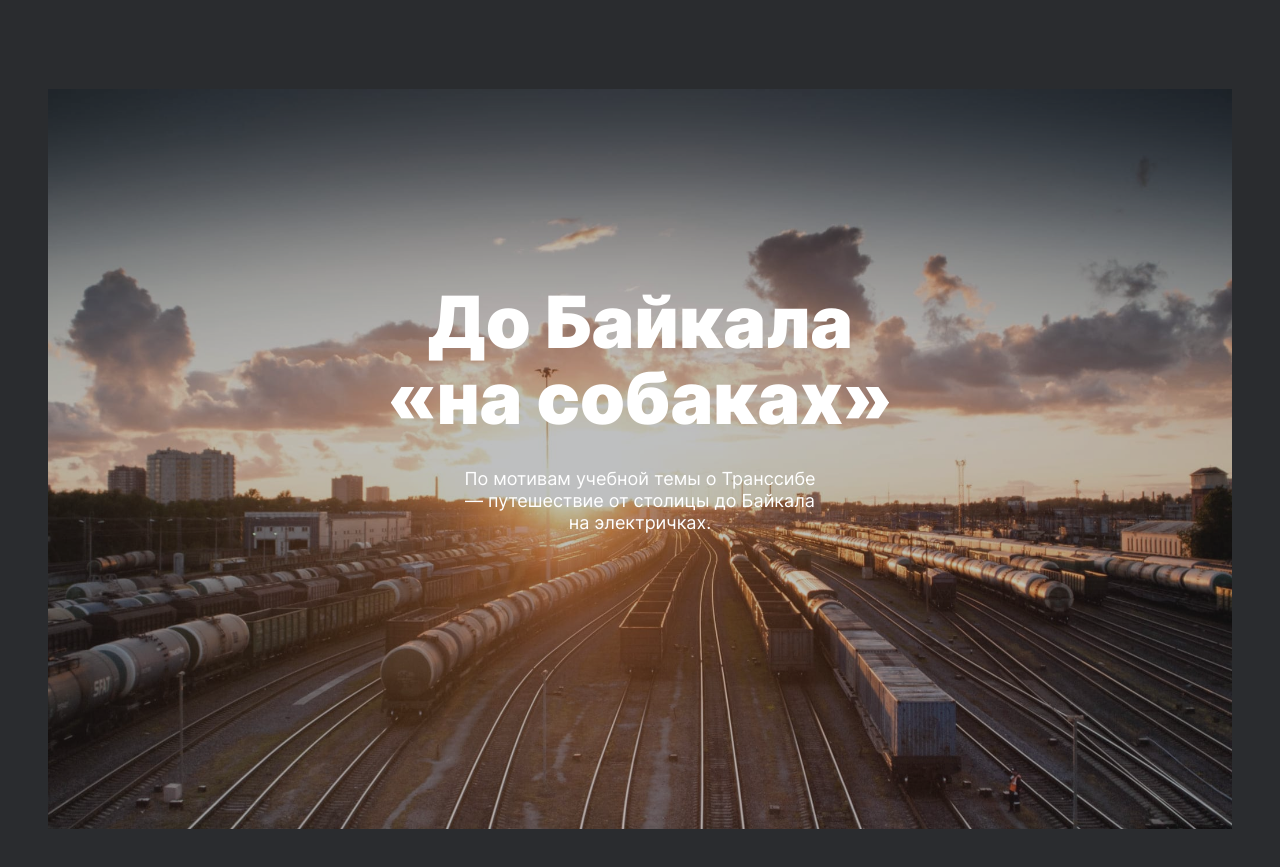
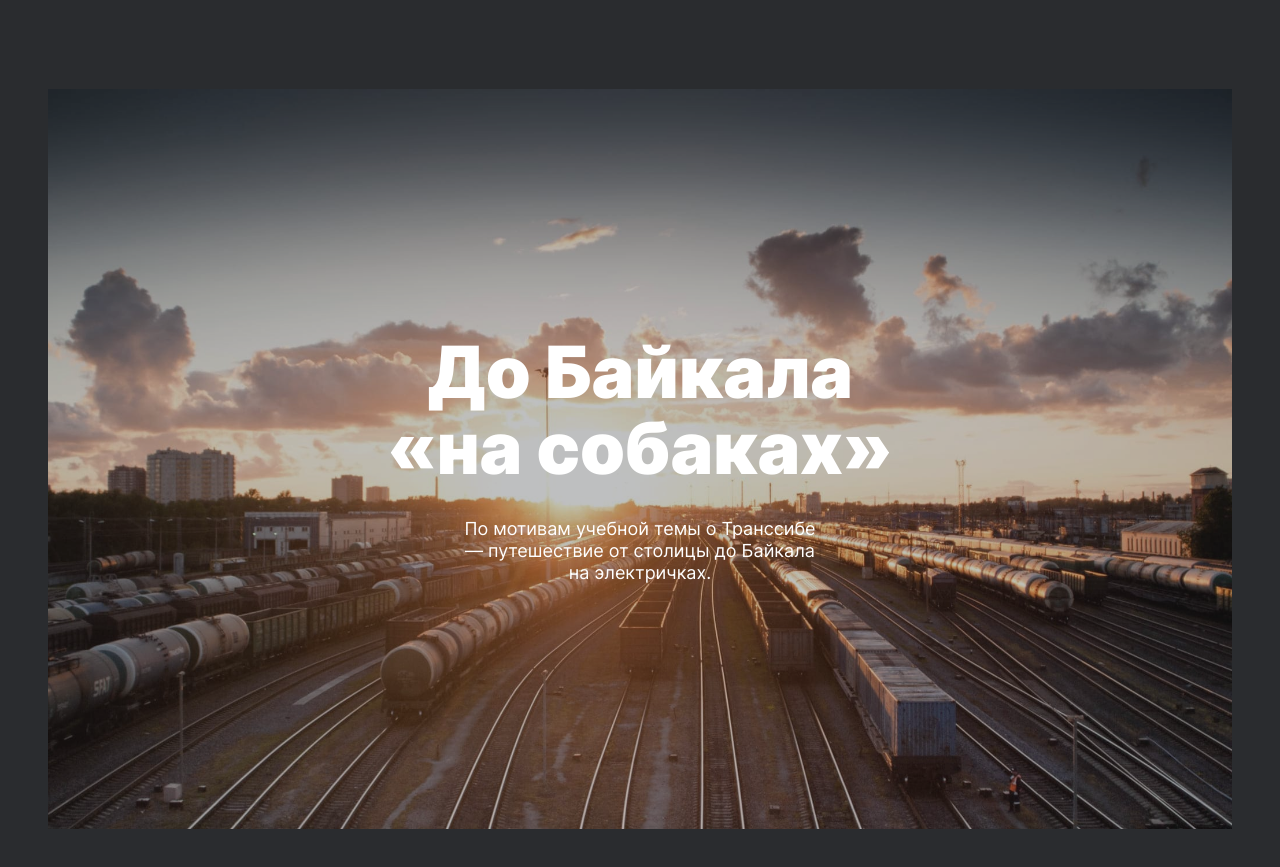
Before and after one commit to YuliaDuk/russian-travel, a plain HTML site: page index.html in a window 1280 px wide. Shown: the part 5912-6779 px from the top of the page. Drawn offline with Linux system fonts and the light colour scheme.

Commit message:
ready for 3rd review

```diff
--- a/blocks/cover/__title/cover__title.css
+++ b/blocks/cover/__title/cover__title.css
@@ -1,6 +1,6 @@
 .cover__title{
     margin: 0;
-    padding: 195px 0 0 0;
+    padding: 245px 0 0 0;
     text-align: center;
     color: white;
     font-size: 72px;
@@ -8,7 +8,6 @@
     line-height: 76px;
     letter-spacing: 0em;
     width: 560px;
-
 }
 @media screen and (max-width: 1279px) {
     .cover__title{
@@ -19,7 +18,6 @@
 @media screen and (max-width: 1023px) {
     .cover__title{
         padding-top: 115px;
-
     }
 }
 @media screen and (max-width: 767px) {
--- a/blocks/lead/__image/lead__image.css
+++ b/blocks/lead/__image/lead__image.css
@@ -17,7 +17,6 @@
 }
 @media screen and (max-width: 450px){
     .lead__image{
-        width: 100%;
         padding-top: 40px;
     }
 }
```
